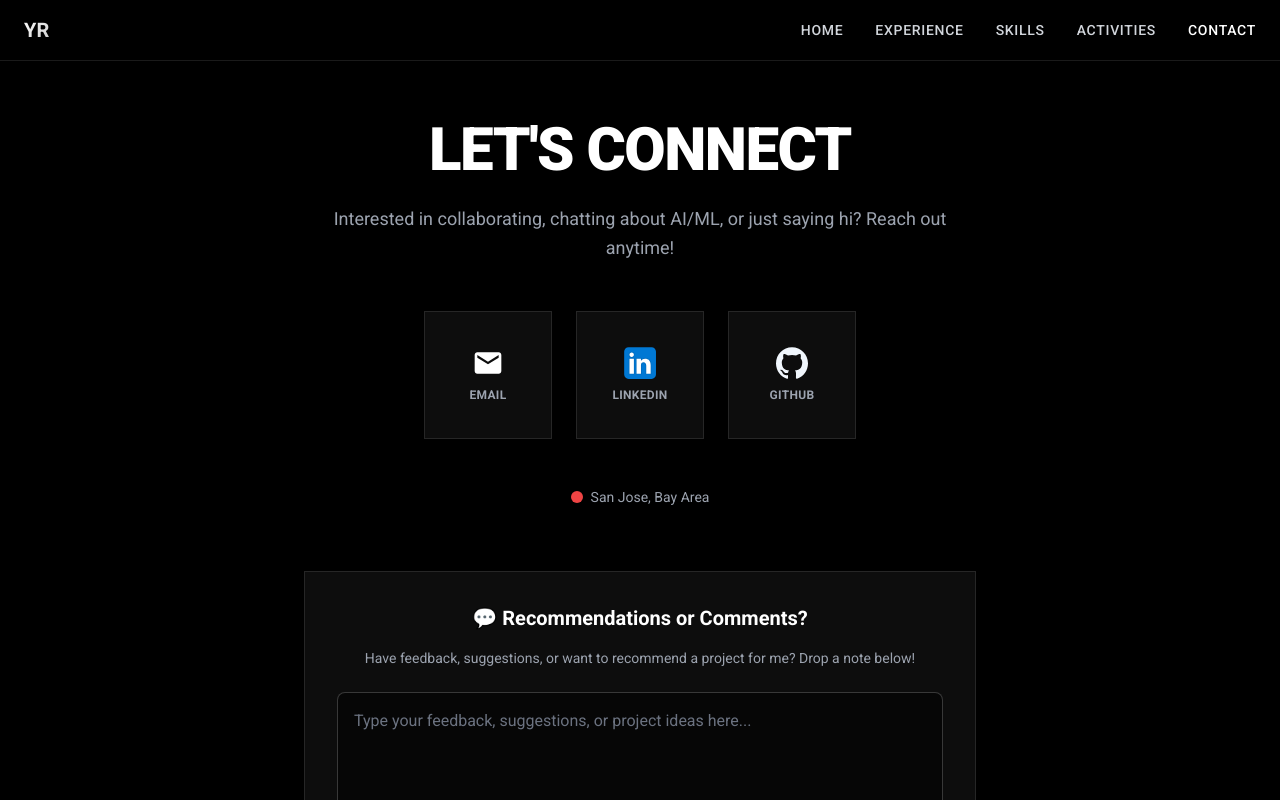
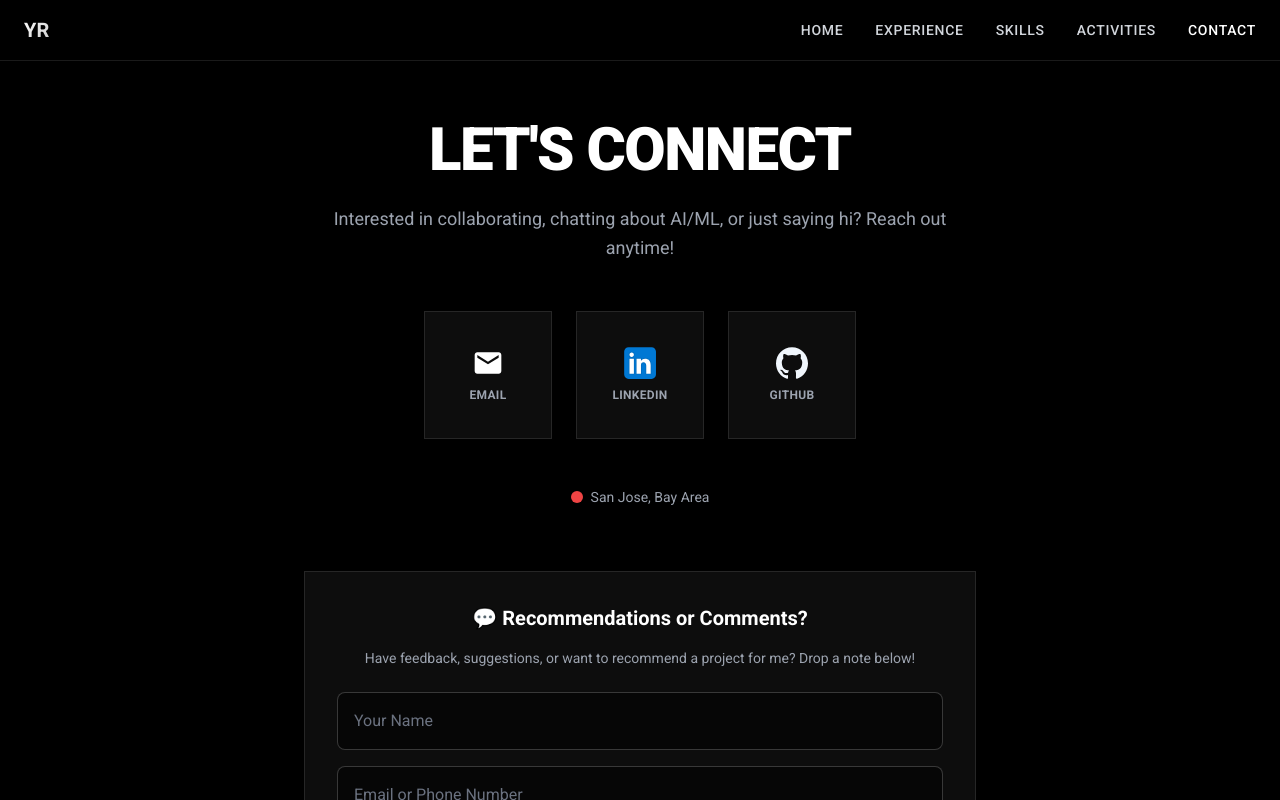
Before and after one commit to Yogavarshni4699/portfolio_code_yoga, a React (Vite) app: page / in a window 1280 px wide. Both pictures are taken after a click on the button "CONTACT". Shown: the top 800 px of the page. Built offline with nearby package versions, Linux system fonts and the light colour scheme.

Commit message:
updated contact and domain knowledge and feedback form

```diff
--- a/src/App.jsx
+++ b/src/App.jsx
@@ -9,6 +9,8 @@ function App() {
   const navigate = useNavigate()
   const [currentPage, setCurrentPage] = useState('home')
   const [feedback, setFeedback] = useState('')
+  const [name, setName] = useState('')
+  const [contact, setContact] = useState('')
 
   const handleProjectClick = (projectId) => {
     if (projectId === 1) {
@@ -27,12 +29,14 @@ function App() {
   const handleFeedbackSubmit = async (e) => {
     e.preventDefault()
 
-    if (!feedback.trim()) return
+    if (!feedback.trim() || !name.trim() || !contact.trim()) return
 
     try {
-      const GOOGLE_SCRIPT_URL = 'https://script.google.com/macros/s/AKfycbwG1HaCDDSOz3oMIdhQ7ZrQ4pdyfHmKF1v0jpryzyVrL0D9p8dN3uSz3Udo7YrzMirr/exec'
+      const GOOGLE_SCRIPT_URL = 'https://script.google.com/macros/s/AKfycbzdBcYQkv3HVaQbBZOqpb9hocWn9Ti4bV-Rhtg9a2ut9rSIRYb9ln-tMFYy2FLvH2-c/exec'
 
       const formData = new FormData()
+      formData.append('name', name)
+      formData.append('contact', contact)
       formData.append('feedback', feedback)
       formData.append('timestamp', new Date().toISOString())
       formData.append('source', 'Portfolio Website')
@@ -45,6 +49,8 @@ function App() {
 
       alert('Thank you for your feedback! I\'ll review it soon.')
       setFeedback('')
+      setName('')
+      setContact('')
 
     } catch (error) {
       console.error('Error submitting feedback:', error)
@@ -807,6 +813,22 @@ function App() {
                 </p>
 
                 <form onSubmit={handleFeedbackSubmit}>
+                  <input
+                    type="text"
+                    value={name}
+                    onChange={(e) => setName(e.target.value)}
+                    placeholder="Your Name"
+                    className="w-full mb-4 bg-black/50 border border-white/20 rounded-lg p-4 text-white placeholder-gray-500 focus:outline-none focus:ring-2 focus:ring-white/40 focus:border-transparent"
+                    required
+                  />
+                  <input
+                    type="text"
+                    value={contact}
+                    onChange={(e) => setContact(e.target.value)}
+                    placeholder="Email or Phone Number"
+                    className="w-full mb-4 bg-black/50 border border-white/20 rounded-lg p-4 text-white placeholder-gray-500 focus:outline-none focus:ring-2 focus:ring-white/40 focus:border-transparent"
+                    required
+                  />
                   <textarea
                     value={feedback}
                     onChange={(e) => setFeedback(e.target.value)}
```
